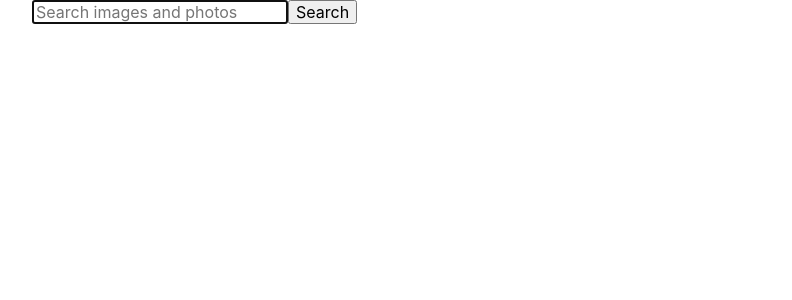
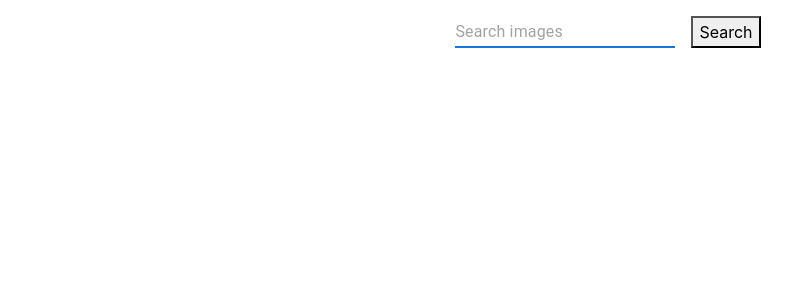
Before and after one commit to OhWellNevermind/goit-react-hw-04-images, a React (Create React App) app: page / in a window 1280 px wide. Shown: the top 300 px of the page, without its empty margins (32-824 px from the left). Built offline with nearby package versions, Linux system fonts and the light colour scheme.

Commit message:
working version wothout prop types

```diff
--- a/package.json
+++ b/package.json
@@ -11,12 +11,15 @@
     "@testing-library/react": "^12.1.4",
     "@testing-library/user-event": "^13.5.0",
     "axios": "^1.5.0",
+    "bootstrap": "^5.3.1",
     "modern-normalize": "^2.0.0",
     "nanoid": "^4.0.2",
     "react": "^18.1.0",
     "react-dom": "^18.1.0",
+    "react-hot-toast": "^2.4.1",
     "react-modal-image": "^2.6.0",
     "react-scripts": "5.0.1",
+    "react-spinners": "^0.13.8",
     "web-vitals": "^2.1.3"
   },
   "scripts": {
--- a/src/api.js
+++ b/src/api.js
@@ -6,5 +6,5 @@ export async function fetchImages(query, page) {
   const response = await axios.get(
     `https://pixabay.com/api/?q=${query}&page=${page}&key=${API_KEY}&image_type=photo&orientation=horizontal&per_page=12`
   );
-  return response.data.hits;
+  return { images: response.data.hits, totalHits: response.data.totalHits };
 }
--- a/src/components/App.jsx
+++ b/src/components/App.jsx
@@ -3,7 +3,9 @@ import { Component } from 'react';
 import { fetchImages } from 'api';
 import { ImageGallery } from './ImageGallery/ImageGallery';
 import { LoadMoreButton } from './LoadMoreButton/LoadMoreButton';
-import { Container } from '@mui/material';
+import toast, { Toaster } from 'react-hot-toast';
+import { ScaleLoader } from 'react-spinners';
+import { StyledContainer } from './Container.styled';
 
 export class App extends Component {
   state = {
@@ -12,6 +14,7 @@ export class App extends Component {
     page: 1,
     isMoreImages: false,
     isLoading: false,
+    error: false,
   };
 
   onSubmit = evt => {
@@ -28,7 +31,14 @@ export class App extends Component {
       prevState.query !== this.state.query ||
       prevState.page !== this.state.page
     ) {
-      const images = await fetchImages(
+      try {
+        this.setState({
+          isLoading: true,
+          error: false,
+          isMoreImages: false,
+        });
+
+        const { images, totalHits } = await fetchImages(
           this.state.query.split('/')[1],
           this.state.page
         );
@@ -37,13 +47,26 @@ export class App extends Component {
           this.setState({
             isMoreImages: false,
           });
+          toast('There is no images for query like that.');
           return;
         }
 
         this.setState({
           images: [...this.state.images, ...images],
-        isMoreImages: true,
+          isMoreImages:
+            this.state.page === Math.ceil(totalHits / 12) ? false : true,
+          isLoading: false,
         });
+      } catch (error) {
+        toast.error('Oops there is an error ocurred! Try to reload the page.');
+        this.setState({
+          error: true,
+        });
+      } finally {
+        this.setState({
+          isLoading: false,
+        });
+      }
     }
   }
 
@@ -57,15 +80,19 @@ export class App extends Component {
 
   render() {
     return (
-      <Container>
+      <StyledContainer className="py-3">
         <SeacrhBar onSubmit={this.onSubmit} />
-        {this.state.isMoreImages && (
+        <ScaleLoader color="#36d7b7" loading={this.state.isLoading} />
+        {!this.state.error && (
           <>
             <ImageGallery images={this.state.images} />
+            {this.state.isMoreImages && (
               <LoadMoreButton onLoadMore={this.onLoadMore} />
+            )}
           </>
         )}
-      </Container>
+        <Toaster position="top-right" />
+      </StyledContainer>
     );
   }
 }
--- /dev/null
+++ b/src/components/Container.styled.js
@@ -0,0 +1,9 @@
+import styled from '@emotion/styled';
+import { Container } from '@mui/material';
+
+export const StyledContainer = styled(Container)`
+  display: flex;
+  flex-direction: column;
+  justify-content: center;
+  align-items: center;
+`;
--- a/src/components/ImageGallery/ImageGallery.styled.js
+++ b/src/components/ImageGallery/ImageGallery.styled.js
@@ -3,7 +3,10 @@ import ModalImage from 'react-modal-image';
 
 export const StyledList = styled.ul`
   display: flex;
+  align-items: center;
+  justify-content: center;
   flex-wrap: wrap;
+  width: 100%;
   gap: 20px;
   list-style: none;
 `;
@@ -18,4 +21,5 @@ export const StyledImg = styled(ModalImage)`
   width: 100%;
   height: 200px;
   object-fit: cover;
+  border-radius: 10px;
 `;
--- a/src/components/SeacrhBar/SeacrhBar.jsx
+++ b/src/components/SeacrhBar/SeacrhBar.jsx
@@ -1,16 +1,19 @@
+import { Input, Button } from '@mui/material';
+import 'bootstrap/dist/css/bootstrap.css';
+
 export const SeacrhBar = ({ onSubmit }) => {
   return (
-    <header className="searchbar">
-      <form onSubmit={onSubmit} className="form">
-        <input
+    <header className="searchbar w-100 d-flex justify-content-center mb-3">
+      <form onSubmit={onSubmit} className="form d-flex ">
+        <Input
           name="query"
           className="input"
           type="text"
           autoComplete="off"
           autoFocus
-          placeholder="Search images and photos"
+          placeholder="Search images"
         />
-        <button type="submit" className="button">
+        <button variant="contained" type="submit" className="ms-3">
           <span className="button-label">Search</span>
         </button>
       </form>
```
Also changed, not shown: 1 other file (tests, documents, lock files or other folders). Lines whose indentation alone changed are shown as unchanged.
